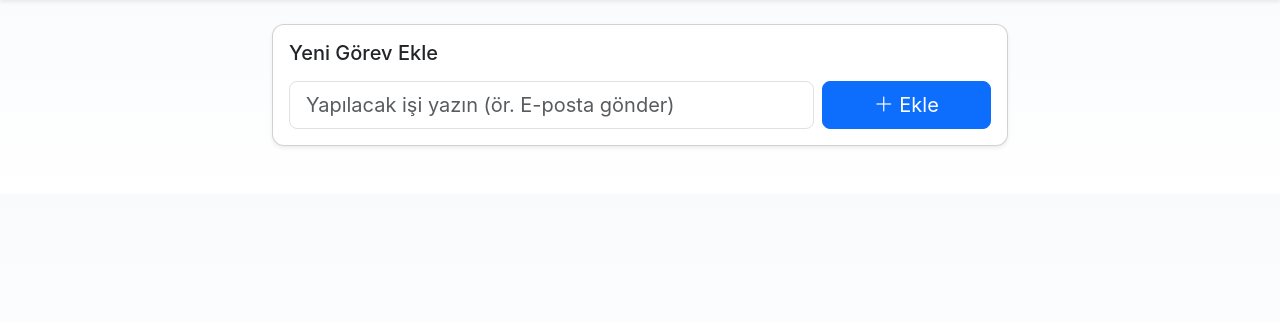
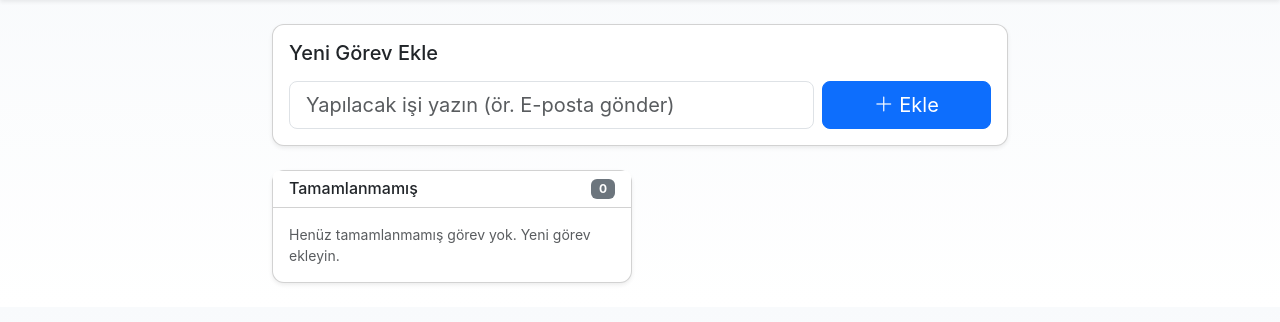
Before and after one commit to hafizecim/A1_OOP_Todo_App_Python, a Flask app: page / in a window 1280 px wide. Shown: the part 54-376 px from the top of the page. Run offline with Flask 3, Linux system fonts and the light colour scheme.

Commit message:
İncomplete ve Complete style düzenleme V1

```diff
--- a/templates/index.html
+++ b/templates/index.html
@@ -54,6 +54,40 @@
             </div>
           </div>
 
+          <!-- Kartlar: İncomplete ve Complete -->
+          <div class="row g-3">
+
+            <div class="col-md-6">
+              <div class="card h-100 shadow-sm">
+                <div class="card-header bg-white d-flex justify-content-between align-items-center">
+                  <h6 class="mb-0">Tamamlanmamış</h6>
+                  <span class="badge bg-secondary">{{ incomplete|length }}</span>
+                </div>
+                <div class="card-body">
+                  {% if incomplete %}
+                  <ul class="list-group list-group-flush">
+                    {% for todo in incomplete %}
+                      <li class="list-group-item d-flex justify-content-between align-items-center">
+                        <div>
+                          <i class="bi bi-circle me-2 text-primary"></i>
+                          <span class="fw-semibold">{{ todo.text }}</span>
+                        </div>
+                        <div class="btn-group btn-group-sm" role="group">
+                          <a href="{{ url_for('complete', id=todo.id) }}" class="btn btn-success" title="Tamamlandı olarak işaretle">
+                            <i class="bi bi-check-lg"></i>
+                          </a>
+                          <!-- ileride düzenle/sil için butonlar eklenebilir -->
+                        </div>
+                      </li>
+                    {% endfor %}
+                  </ul>
+                  {% else %}
+                    <p class="text-muted small mb-0">Henüz tamamlanmamış görev yok. Yeni görev ekleyin.</p>
+                  {% endif %}
+                </div>
+              </div>
+            </div>
+
 
         </div>
       </div>
```
Also changed, not shown: instance/todo.db.
